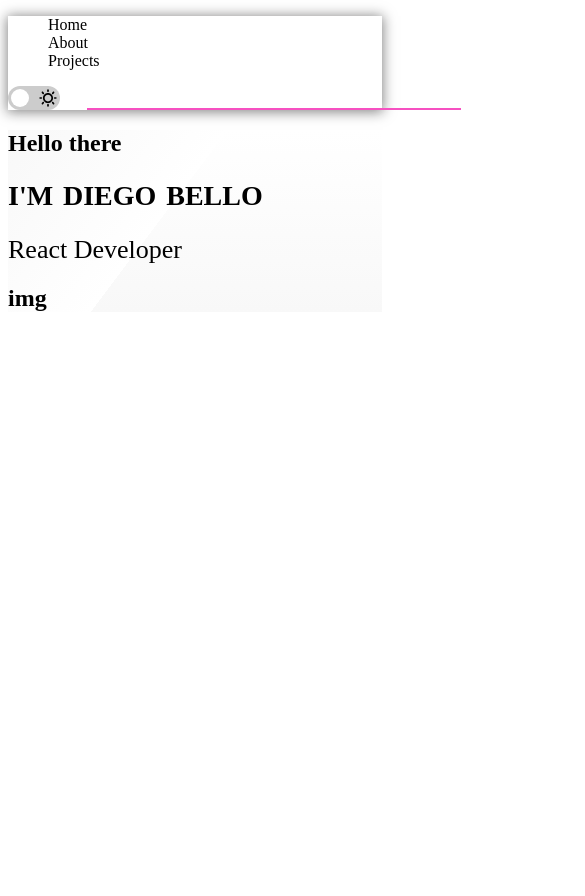
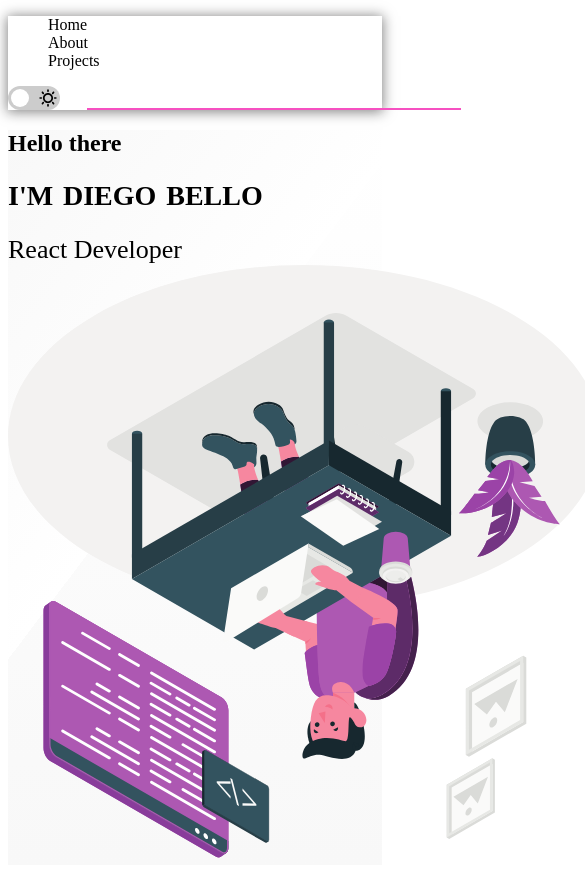
Before and after one commit to HadouSai/sv-tsuki, a React (Create React App) app: page / in a window 390 px wide. Shown: the top 896 px of the page, 585 px wide, since content can reach past the window. Built offline with nearby package versions, Linux system fonts and the light colour scheme.

Commit message:
UI: svg initial
- added svg for the presentation page
- added some class to handle responsive

```diff
--- a/src/pages/HomePage.tsx
+++ b/src/pages/HomePage.tsx
@@ -1,3 +1,4 @@
+import ManCodingSvg from "../assets/svg/man-coding.svg";
 import "./homePage.css";
 
 export const HomePage = () => {
@@ -17,7 +18,13 @@ export const HomePage = () => {
         </div>
 
         <div className="pt-7">
-          <h1>img</h1>
+          <span className="flex justify-center m-auto w-4/6 sm:w-2/4">
+            <img
+              className="img-responsive"
+              src={ManCodingSvg}
+              alt="man coding"
+            />
+          </span>
         </div>
       </section>
 
--- a/src/routes/AppRouter.tsx
+++ b/src/routes/AppRouter.tsx
@@ -22,6 +22,9 @@ export const AppRouter = () => {
 
         <footer className="h-14 bg-primary">
           <h1>Footer</h1>
+          <a className="hidden" href="https://www.freepik.com/vectors/work">
+            Work vector created by stories - www.freepik.com
+          </a>
         </footer>
       </div>
     </Router>
```
Also changed, not shown: src/assets/svg/man-coding.svg (added).
